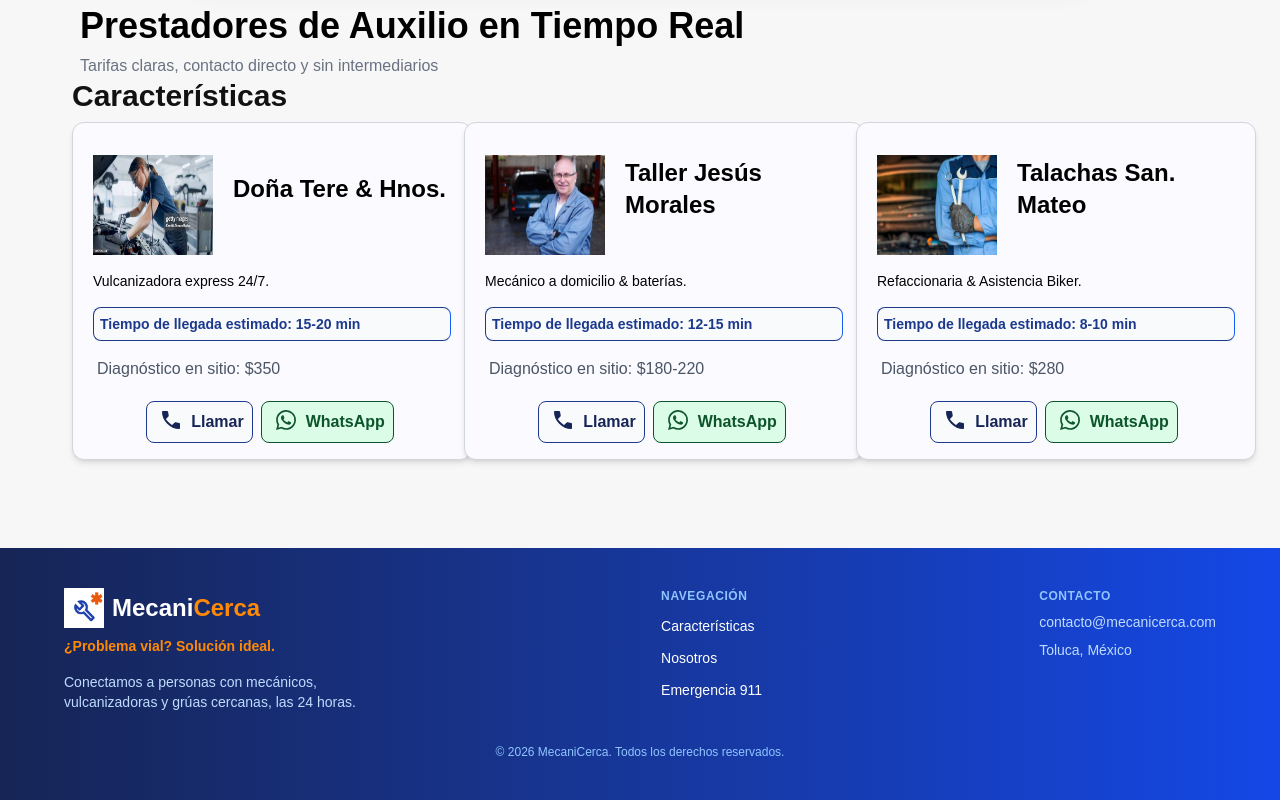
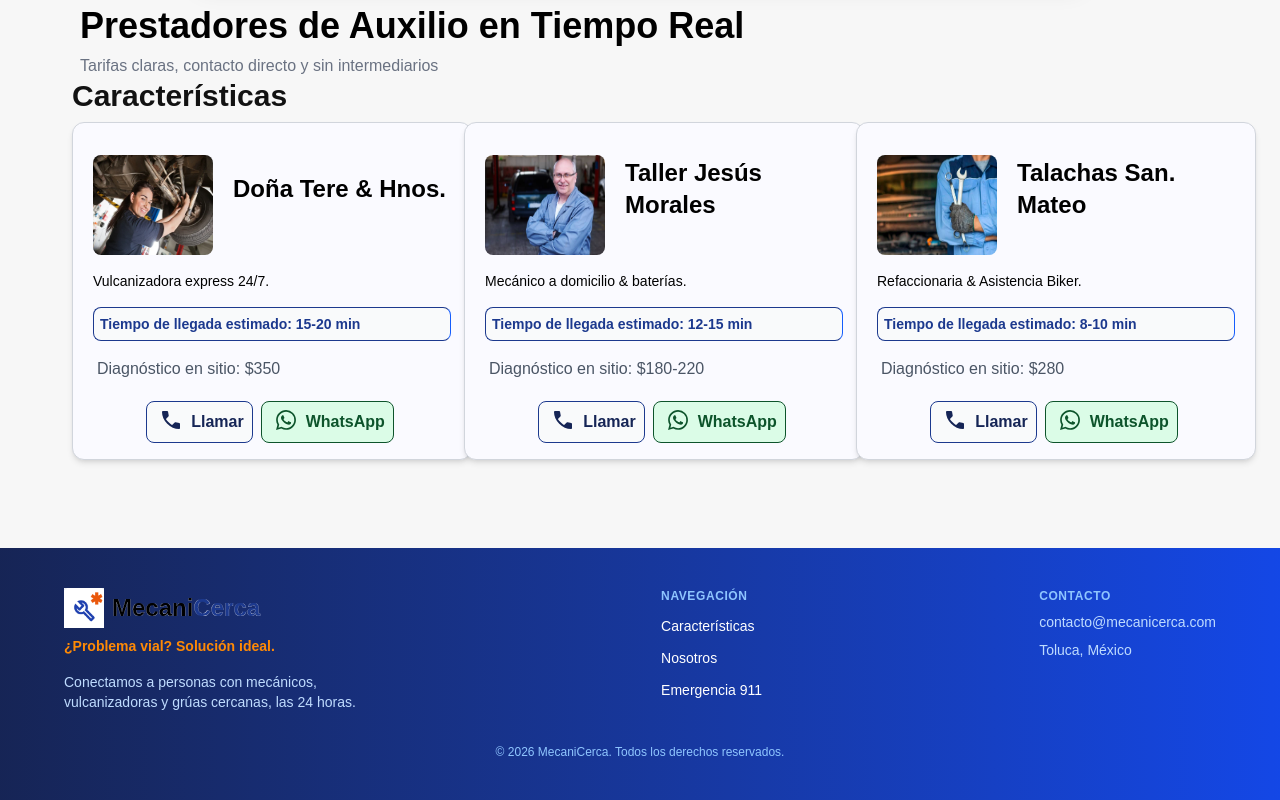
Before and after one commit to anyyy23/MecaniCercaNew, a Next.js app: page / in a window 1280 px wide. Shown: the part 884-1684 px from the top of the page. Built offline with nearby package versions, Linux system fonts and the light colour scheme.

Commit message:
Pequeños cambios en las cards

```diff
--- a/app/page.tsx
+++ b/app/page.tsx
@@ -9,7 +9,7 @@ export default function Home(){
         <Navbar />
         <div className="w-full max-w-8xl px-4 mx-auto sm:px-8 my-6">
 
-          <div className=" bg-gradient-to-r from-blue-950 to-blue-700 text-white p-8 rounded-2xl flex flex-col gap-6 shadow-xl">
+          <div className=" bg-gradient-to-r from-blue-950 to-blue-700 text-white p-8 rounded-2xl flex flex-col gap-6 shadow-2xl">
 
             <div className="flex items-center justify-between">
             <div className="space-y-3 text-left py-7">
--- a/components/Footer.js
+++ b/components/Footer.js
@@ -2,7 +2,7 @@ import Image from "next/image";
 
 export default function Footer() {
     return (
-        <footer className="bg-gradient-to-r from-blue-950 to-blue-700 text-white px-8 py-10 mt-12">
+        <footer className="bg-linear-to-r from-blue-950 to-blue-700 text-white px-8 py-10 mt-12">
             <div className="max-w-6xl mx-auto flex flex-col md:flex-row md:justify-between gap-8">
 
                 <div className="flex flex-col gap-2 max-w-xs">
@@ -15,8 +15,8 @@ export default function Footer() {
                             height={40}
                         />
                         <h2 className="text-2xl font-extrabold ml-2">
-                            <span className="text-white">Mecani</span>
-                            <span className="text-orange-400">Cerca</span>
+                            <span className="text-black [-webkit-text-stroke:.2px_white]">Mecani</span>
+                            <span className="text-blue-900 [-webkit-text-stroke:.2px_white]">Cerca</span>
                         </h2>
                     </div>
                     <p className="text-orange-400 font-bold text-sm">
--- a/components/socialProof.js
+++ b/components/socialProof.js
@@ -1,8 +1,10 @@
+import Image from "next/image";
+
 function SocialProof({name, description, imagen, llegadaEstimada ,cost, contacto1, contacto2}){
     return(
         <article className="rounded-xl font-bold bg-[#fafaff] text-black px-5 w-100 border border-gray-300 shadow-md">
             <div className=" flex flex-row w-full items-center ">
-            <img className="flex w-30 h-25 mt-8 mr-3" src={imagen} />
+            <Image className="flex w-30 h-25 mt-8 mr-3 rounded-lg" src={imagen} alt={name} width={120} height={100} />
 
             <h3 className="text-2xl font-bold ml-2">
              {name}
@@ -57,7 +59,7 @@ export default function socialProof(){
 
             </h2>
             <div className="pt-0 grid gap-10 md:grid-cols-3 mt-2 mb-10">
-                <SocialProof name="Doña Tere & Hnos." description="Vulcanizadora express 24/7." imagen={"/img/mecanica2.jpg"} cost="$350" llegadaEstimada="15-20 min"   />
+                <SocialProof name="Doña Tere & Hnos." description="Vulcanizadora express 24/7." imagen={"/img/mecanica3.jpg"} cost="$350" llegadaEstimada="15-20 min"   />
                 <SocialProof name="Taller Jesús Morales" description="Mecánico a domicilio & baterías." imagen={"/img/mecanico3.jpg"} cost="$180-220" llegadaEstimada="12-15 min"/>
                 <SocialProof name="Talachas San. Mateo" description="Refaccionaria & Asistencia Biker." imagen={"/img/mecanico2.jpg"} cost="$280" llegadaEstimada="8-10 min"/>
             </div>
```
Also changed, not shown: public/img/mecanica3.jpg (added).
